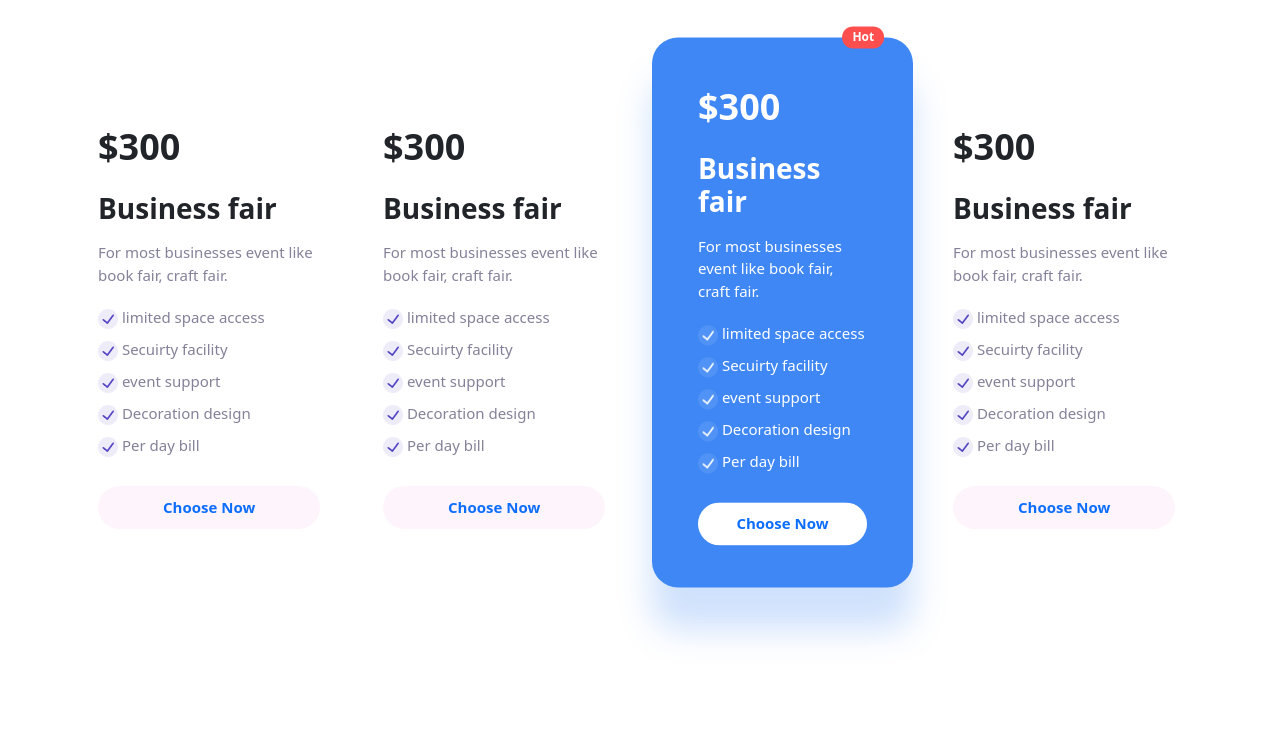
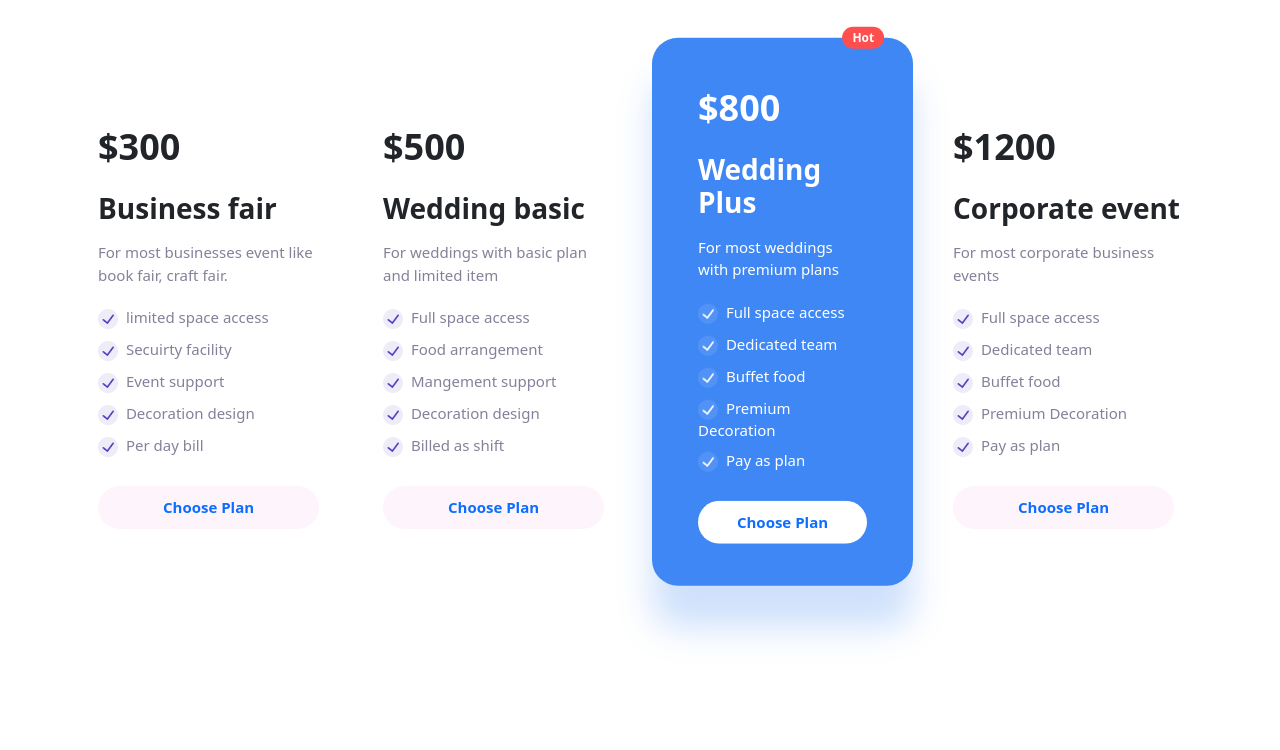
Before and after one commit to shovasarker/convention-center-with-bootstrap, a plain HTML site: page index.html in a window 1280 px wide. Shown: the part 697-1447 px from the top of the page. Drawn offline with nearby package versions, Linux system fonts and the light colour scheme.

Commit message:
Package section Texts Updated and Spacing Adjusted

```diff
--- a/index.html
+++ b/index.html
@@ -125,28 +125,28 @@
                                 like book fair, craft fair.</p>
                             <ul class="list-group mb-4">
                                 <li class="list-group-item custom-list-item border-0 px-0">
-                                    <img src="./images/icons/check-circle-.png" alt="">
+                                    <img class="me-1" src="./images/icons/check-circle-.png" alt="">
                                     limited space access
                                 </li>
                                 <li class="list-group-item custom-list-item border-0 px-0">
-                                    <img src="./images/icons/check-circle-.png" alt="">
+                                    <img class="me-1" src="./images/icons/check-circle-.png" alt="">
                                     Secuirty facility
                                 </li>
                                 <li class="list-group-item custom-list-item border-0 px-0">
-                                    <img src="./images/icons/check-circle-.png" alt="">
-                                    event support
+                                    <img class="me-1" src="./images/icons/check-circle-.png" alt="">
+                                    Event support
                                 </li>
                                 <li class="list-group-item custom-list-item border-0 px-0">
-                                    <img src="./images/icons/check-circle-.png" alt="">
+                                    <img class="me-1" src="./images/icons/check-circle-.png" alt="">
                                     Decoration design
                                 </li>
                                 <li class="list-group-item custom-list-item border-0 px-0">
-                                    <img src="./images/icons/check-circle-.png" alt="">
+                                    <img class="me-1" src="./images/icons/check-circle-.png" alt="">
                                     Per day bill
                                 </li>
                             </ul>
                             <button class="package-btn btn text-primary fw-bold rounded-pill bg-opacity-10">Choose
-                                Now</button>
+                                Plan</button>
                         </div>
                     </div>
                     <!-- column 1 end -->
@@ -158,34 +158,36 @@
                                 Hot
                                 <span class="visually-hidden">unread messages</span>
                             </span>
-                            <h2 class="package-price fw-bold mb-4">$300</h2>
-                            <h4 class="package-title fw-bold mb-3">Business fair</h4>
-                            <p class="package-description">For most businesses event
-                                like book fair, craft fair.</p>
+                            <h2 class="package-price fw-bold mb-4">$500</h2>
+                            <h4 class="package-title fw-bold mb-3">Wedding basic</h4>
+                            <p class="package-description">
+                                For weddings with basic plan
+                                and limited item
+                            </p>
                             <ul class="list-group mb-4">
                                 <li class="list-group-item custom-list-item border-0 px-0">
-                                    <img src="./images/icons/check-circle-.png" alt="">
-                                    limited space access
+                                    <img class="me-1" src="./images/icons/check-circle-.png" alt="">
+                                    Full space access
                                 </li>
                                 <li class="list-group-item custom-list-item border-0 px-0">
-                                    <img src="./images/icons/check-circle-.png" alt="">
-                                    Secuirty facility
+                                    <img class="me-1" src="./images/icons/check-circle-.png" alt="">
+                                    Food arrangement
                                 </li>
                                 <li class="list-group-item custom-list-item border-0 px-0">
-                                    <img src="./images/icons/check-circle-.png" alt="">
-                                    event support
+                                    <img class="me-1" src="./images/icons/check-circle-.png" alt="">
+                                    Mangement support
                                 </li>
                                 <li class="list-group-item custom-list-item border-0 px-0">
-                                    <img src="./images/icons/check-circle-.png" alt="">
+                                    <img class="me-1" src="./images/icons/check-circle-.png" alt="">
                                     Decoration design
                                 </li>
                                 <li class="list-group-item custom-list-item border-0 px-0">
-                                    <img src="./images/icons/check-circle-.png" alt="">
-                                    Per day bill
+                                    <img class="me-1" src="./images/icons/check-circle-.png" alt="">
+                                    Billed as shift
                                 </li>
                             </ul>
                             <button class="package-btn btn text-primary fw-bold rounded-pill bg-opacity-10">Choose
-                                Now</button>
+                                Plan</button>
                         </div>
                     </div>
                     <!-- column 2 end -->
@@ -197,34 +199,35 @@
                                 Hot
                                 <span class="visually-hidden">unread messages</span>
                             </span>
-                            <h2 class="package-price fw-bold mb-4">$300</h2>
-                            <h4 class="package-title fw-bold mb-3">Business fair</h4>
-                            <p class="package-description">For most businesses event
-                                like book fair, craft fair.</p>
+                            <h2 class="package-price fw-bold mb-4">$800</h2>
+                            <h4 class="package-title fw-bold mb-3">Wedding Plus</h4>
+                            <p class="package-description">
+                                For most weddings with premium plans
+                            </p>
                             <ul class="list-group mb-4">
                                 <li class="list-group-item custom-list-item border-0 px-0">
-                                    <img src="./images/icons/check-circle-.png" alt="">
-                                    limited space access
+                                    <img class="me-1" src="./images/icons/check-circle-.png" alt="">
+                                    Full space access
                                 </li>
                                 <li class="list-group-item custom-list-item border-0 px-0">
-                                    <img src="./images/icons/check-circle-.png" alt="">
-                                    Secuirty facility
+                                    <img class="me-1" src="./images/icons/check-circle-.png" alt="">
+                                    Dedicated team
                                 </li>
                                 <li class="list-group-item custom-list-item border-0 px-0">
-                                    <img src="./images/icons/check-circle-.png" alt="">
-                                    event support
+                                    <img class="me-1" src="./images/icons/check-circle-.png" alt="">
+                                    Buffet food
                                 </li>
                                 <li class="list-group-item custom-list-item border-0 px-0">
-                                    <img src="./images/icons/check-circle-.png" alt="">
-                                    Decoration design
+                                    <img class="me-1" src="./images/icons/check-circle-.png" alt="">
+                                    Premium Decoration
                                 </li>
                                 <li class="list-group-item custom-list-item border-0 px-0">
-                                    <img src="./images/icons/check-circle-.png" alt="">
-                                    Per day bill
+                                    <img class="me-1" src="./images/icons/check-circle-.png" alt="">
+                                    Pay as plan
                                 </li>
                             </ul>
                             <button class="package-btn btn text-primary fw-bold rounded-pill bg-opacity-10">Choose
-                                Now</button>
+                                Plan</button>
                         </div>
                     </div>
                     <!-- column 3 end -->
@@ -236,34 +239,36 @@
                                 Hot
                                 <span class="visually-hidden">unread messages</span>
                             </span>
-                            <h2 class="package-price fw-bold mb-4">$300</h2>
-                            <h4 class="package-title fw-bold mb-3">Business fair</h4>
-                            <p class="package-description">For most businesses event
-                                like book fair, craft fair.</p>
+                            <h2 class="package-price fw-bold mb-4">$1200</h2>
+                            <h4 class="package-title fw-bold mb-3">Corporate event</h4>
+                            <p class="package-description">
+                                For most corporate business
+                                events
+                            </p>
                             <ul class="list-group mb-4">
                                 <li class="list-group-item custom-list-item border-0 px-0">
-                                    <img src="./images/icons/check-circle-.png" alt="">
-                                    limited space access
+                                    <img class="me-1" src="./images/icons/check-circle-.png" alt="">
+                                    Full space access
                                 </li>
                                 <li class="list-group-item custom-list-item border-0 px-0">
-                                    <img src="./images/icons/check-circle-.png" alt="">
-                                    Secuirty facility
+                                    <img class="me-1" src="./images/icons/check-circle-.png" alt="">
+                                    Dedicated team
                                 </li>
                                 <li class="list-group-item custom-list-item border-0 px-0">
-                                    <img src="./images/icons/check-circle-.png" alt="">
-                                    event support
+                                    <img class="me-1" src="./images/icons/check-circle-.png" alt="">
+                                    Buffet food
                                 </li>
                                 <li class="list-group-item custom-list-item border-0 px-0">
-                                    <img src="./images/icons/check-circle-.png" alt="">
-                                    Decoration design
+                                    <img class="me-1" src="./images/icons/check-circle-.png" alt="">
+                                    Premium Decoration
                                 </li>
                                 <li class="list-group-item custom-list-item border-0 px-0">
-                                    <img src="./images/icons/check-circle-.png" alt="">
-                                    Per day bill
+                                    <img class="me-1" src="./images/icons/check-circle-.png" alt="">
+                                    Pay as plan
                                 </li>
                             </ul>
                             <button class="package-btn btn text-primary fw-bold rounded-pill bg-opacity-10">Choose
-                                Now</button>
+                                Plan</button>
                         </div>
                     </div>
                     <!-- column 4 end -->
```
